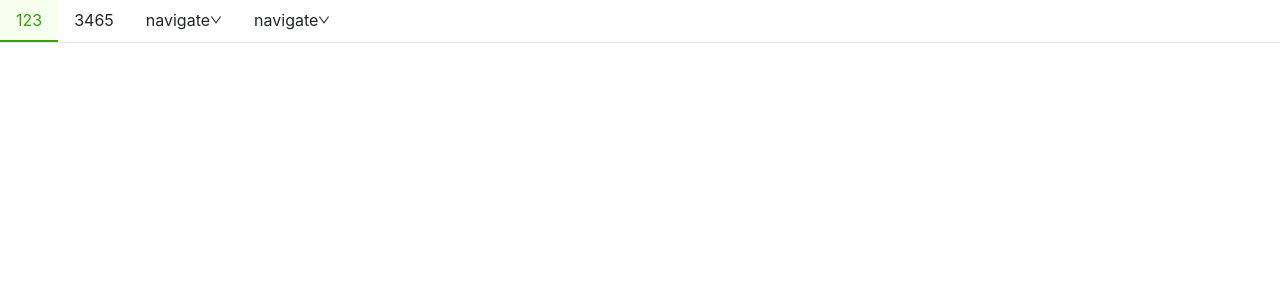
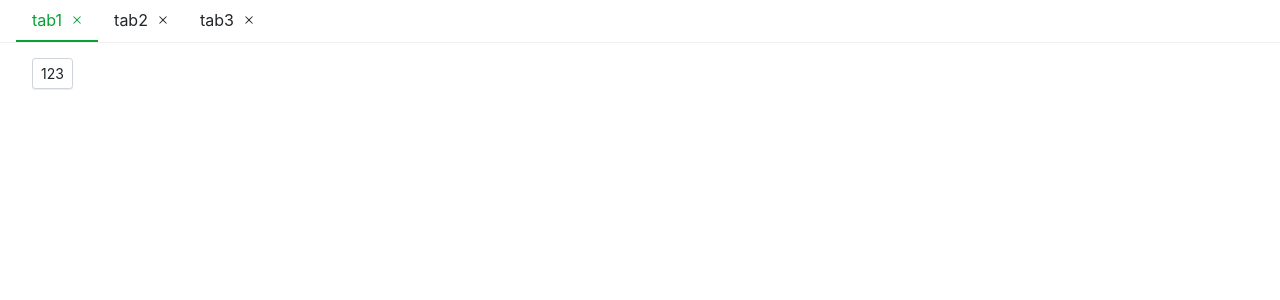
Before and after one commit to jinchengz2022/gingergarlic-ui, a React (Create React App) app: page / in a window 1280 px wide. Shown: the top 300 px of the page. Built offline with nearby package versions, Linux system fonts and the light colour scheme.

Commit message:
fix: menu component & add tabs component

```diff
--- a/src/App.tsx
+++ b/src/App.tsx
@@ -1,56 +1,23 @@
 import React from 'react';
-import { Menu, MenuItem, SubMenuItem } from './components/menu'
+import { Tabs, TabsPane, Button } from '../src/components'
 
 function App() {
 
-  // async function requestId (id: number): Promise<number> {
-  //   await Promise.resolve(id);
-  //   return id;
-  // }
-
-  // function lastRequest<T extends number, R>(res: (...args: R[]) => Promise<T>): (...args: R[]) => Promise<T> {
-  //   let time = 0;
-
-  //   async function innerRequest(...args: R[]): Promise<T> {
-  //     time++;
-  //     const request = await res(...args);
-  //     if(request !== time) {
-  //       await new Promise(() => {});
-  //     }
-  //     return request;
-  //   }
-  //   return innerRequest;
-  // }
-
-  // const wrapperRequest = lastRequest(requestId);
-
-  // wrapperRequest(1).then(console.log);
-  // wrapperRequest(2).then(console.log);
-  // wrapperRequest(3).then(console.log);
-
   return (
     <div>
-      <Menu
-        defaultSelectKey='first'
-        mode='horizontal'
-        onSelect={() => {}}
-        defaultOpenMenu={['submenu1']}
-      >
-        <MenuItem index='first' disabled>
-          123
-        </MenuItem>
-        <MenuItem index='second'>
-          3465
-        </MenuItem>
-        <SubMenuItem index='submenu1' title='navigate'>
-          <MenuItem index='sub1'>sub1</MenuItem>
-          <MenuItem index='sub2'>sub2</MenuItem>
-        </SubMenuItem>
-        <SubMenuItem index='submenu2' title='navigate'>
-          <MenuItem index='sub3'>sub1</MenuItem>
-          <MenuItem index='sub4'>sub2</MenuItem>
-        </SubMenuItem>
-      </Menu>
+      <Tabs type='edit'>
+        <TabsPane index="tab1" title='tab1'>
+          <Button>123</Button>
+      </TabsPane>
+      <TabsPane index="tab2" title='tab2'>
+          <div style={{ color: 'palegoldenrod'}}>
+            this is tabsPane test!!!
+          </div>
+      </TabsPane>
+      <TabsPane index="tab3" title='tab3'>
+          tab3
+      </TabsPane>
+      </Tabs>
     </div>
   );
 }
--- /dev/null
+++ b/src/components/index.ts
@@ -0,0 +1,4 @@
+export * from './alert'
+export * from './menu'
+export * from './tabs'
+export * from './button'
--- a/src/components/menu/Menu.tsx
+++ b/src/components/menu/Menu.tsx
@@ -39,8 +39,7 @@ export const Menu: React.FC<MenuProps> = (props) => {
   const [currentIndex, setCurrentIndex] = useState(defaultSelectKey);
 
   const menuSelect = (index: number | string) => {
-console.log(index);
-if (onSelect) {
+    if (onSelect) {
       onSelect(index);
       setCurrentIndex(index);
     }
@@ -54,7 +53,7 @@ if (onSelect) {
   }
 
   const classes = clssNames('menu', className, {
-    [`menu-mode-${mode}`]: mode
+    [`menu-${mode}`]: mode
   })
 
   const renderChildren = () => {
--- a/src/components/menu/MenuItem.tsx
+++ b/src/components/menu/MenuItem.tsx
@@ -27,11 +27,9 @@ export const MenuItem: React.FC<MenuItemProps> = (props) => {
   })
 
   const menuItemClick = () => {
-  console.log({index});
-  if (menuItemContext.onSelect && !disabled) {
+    if (menuItemContext.onSelect && !disabled) {
       menuItemContext.onSelect(index);
-console.log(menuItemContext);
-}
+    }
   }
 
   return <li
--- a/src/components/menu/SubMenuItem.tsx
+++ b/src/components/menu/SubMenuItem.tsx
@@ -16,15 +16,32 @@ export const SubMenuItem: React.FC<SubMenuItemProps> = ({ index, className, styl
   const SubmenuContext = useContext(MenuContext);
   const isOpen = SubmenuContext.mode === 'vertical' && SubmenuContext.defaultOpenMenu?.includes(index);
   const [openOrClose, setOpenOrClose] = useState(isOpen);
-  const classes = classNames('menu-item', className, {
-    'is-active': SubmenuContext.index === index && openOrClose,
-    [`submenu-mode-${SubmenuContext.mode}`]: SubmenuContext.mode
+  const classes = classNames('menu-item submenu-item', className, {
+    'is-active': SubmenuContext.index === index,
+    'is-open': openOrClose,
+    'is-vertical': SubmenuContext.mode === 'vertical',
   })
+  const subMenuClasses = classNames('submenu', {
+    'menu-opened': openOrClose
+  })
+  let timer: any;
 
-  const SubmenuItemClick = () => {
-    if (SubmenuContext.onSelect) {
-      SubmenuContext.onSelect(index);
-    }
+  const mouseEvent = (e: React.MouseEvent) => {
+    clearTimeout(timer);
+    e.preventDefault();
+    timer = setTimeout(() => {
+      setOpenOrClose(!openOrClose)
+    }, 300);
+  }
+
+  const handleClickOpen = SubmenuContext.mode === 'vertical' ? {
+    onClick: () => setOpenOrClose(!openOrClose)
+  } : {};
+
+  const handleMouseOpen = SubmenuContext.mode === 'vertical' ? {
+  } : {
+    onMouseEnter: mouseEvent,
+    onMouseLeave: mouseEvent
   }
 
   const renderChildren = () => {
@@ -41,13 +58,17 @@ export const SubMenuItem: React.FC<SubMenuItemProps> = ({ index, className, styl
       className={classes}
       style={style}
       key={index}
-    // onClick={SubmenuItemClick}
+      {...handleMouseOpen}
     >
-      <div className='sub-menu-collopse' onClick={() => setOpenOrClose(!openOrClose)}>
+      <div className='sub-menu-collopse' {...handleClickOpen}>
         <span>{title}</span>
-        {openOrClose ? <UpOutlined style={{ fontSize: 12 }} /> : <DownOutlined style={{ fontSize: 12 }} />}
+        {SubmenuContext.mode === 'vertical' ? (
+          openOrClose ?
+            <UpOutlined style={{ fontSize: 12 }} /> :
+            <DownOutlined style={{ fontSize: 12 }} />
+        ) : null}
       </div>
-      <ul style={{ display: openOrClose ? 'block' : 'none' }}>
+      <ul className={subMenuClasses}>
         {renderChildren()}
       </ul>
     </li>
--- a/src/components/menu/_style.scss
+++ b/src/components/menu/_style.scss
@@ -1,14 +1,15 @@
 .menu {
+  display: flex;
+  flex-wrap: wrap;
   padding-left: 0;
+  margin-bottom: 30px;
   list-style: none;
+  border-bottom: $menu-border-width solid $menu-border-color;
 
-  .menu-item {
-    display: flex;
-    align-items: center;
+  >.menu-item {
     padding: $menu-item-padding-y $menu-item-padding-x;
+    cursor: pointer;
     transition: $menu-transition;
-    height: 100%;
-    cursor: pointer;
 
     &:hover,
     &:focus {
@@ -23,118 +24,105 @@
 
     &.is-active,
     &:hover {
-      color: #389e0d;
+      color: $menu-item-active-color;
+      border-bottom: $menu-item-active-border-width solid $menu-item-active-color;
+    }
+  }
+
+  .submenu-item {
+    position: relative;
+
+    .submenu-title {
+      display: flex;
+      align-items: center;
     }
 
-    &.is-active {
-      color: #389e0d;
-      background-color: rgba($color: #f6ffed, $alpha: 1.0);
+    .arrow-icon {
+      transition: transform .25s ease-in-out;
+      margin-left: 3px;
+    }
 
+    &:hover {
+      .arrow-icon {
+        transform: rotate(180deg);
+      }
     }
   }
-}
 
-.menu-mode-horizontal {
-  display: flex;
-  flex-wrap: wrap;
-  border-bottom: 1px solid rgba(0, 0, 0, .08);
-
-  div {
-    display: flex;
-    align-items: center;
-    justify-content: space-between;
+  .is-vertical {
+    .arrow-icon {
+      transform: rotate(0deg) !important;
+    }
   }
 
-  .menu-item {
-    border-bottom: $menu-item-active-border-width solid transparent;
+  .is-vertical.is-opened {
+    .arrow-icon {
+      transform: rotate(180deg) !important;
+    }
+  }
 
-    ul {
-      list-style: none;
-      padding-left: 0;
-      display: flex;
-      flex-direction: column;
-      position: absolute;
-      margin-top: 12px;
-      background-color: white;
-      box-shadow: 0 3px 6px -4px #0000001f, 0 6px 16px #00000014, 0 9px 28px 8px #0000000d;
-    }
+  .submenu {
+    display: none;
+    list-style: none;
+    padding-left: 0;
+    white-space: nowrap;
 
-    &.is-active,
-    &:hover {
-      border-bottom: $menu-item-active-border-width solid #389e0d;
-    }
+    .menu-item {
+      padding: $menu-item-padding-y $menu-item-padding-x;
+      cursor: pointer;
+      transition: $menu-transition;
+      color: $body-color;
 
-  }
-}
-
-.menu-mode-vertical {
-  display: flex;
-  flex-direction: column;
-  border-right: 1px solid rgba(0, 0, 0, .08);
-
-  .menu-item {
-    border-left: $menu-item-active-border-width solid transparent;
-
-    &.is-active,
-    &:hover {
-      border-left: $menu-item-active-border-width solid #389e0d;
-      border-bottom: 0;
-    }
-
-    ul {
-      list-style: none;
-      padding-left: 0;
-    }
-
-    .sub-menu-collopse {
-      display: flex;
-      justify-content: space-between;
-      align-items: center;
-
-
-
-      div {
-        padding: 8px 16px 8px 18px;
+      &.is-active,
+      &:hover {
+        color: $menu-item-active-color !important;
       }
     }
   }
 }
 
-.sub-menu-item {
-  transition: $menu-transition;
+.menu-horizontal {
+  >.menu-item {
+    border-bottom: $menu-item-active-border-width solid transparent;
 
-  &:hover {
-    color: #389e0d;
+    div {
+      display: flex;
+      justify-content: space-between;
+      align-items: center;
+    }
 
-    .menu-item {
-      color: #000;
-
-      &.is-active,
-      &:hover {
-        color: #389e0d;
-        border-left: $menu-item-active-border-width solid #389e0d;
-        border-bottom: 0;
-      }
+    .menu-opened {
+      display: block;
     }
   }
 
+  .submenu {
+    position: absolute;
+    background: $white;
+    z-index: 100;
+    top: calc(100% + 8px);
+    border: $menu-border-width solid $menu-border-color;
+    box-shadow: $submenu-box-shadow;
+  }
+}
+
+.menu-vertical {
+  flex-direction: column;
+  border-bottom: 0px;
+  margin: 10px 20px;
+  width: 200px;
+  border-right: $menu-border-width solid $menu-border-color;
+
+  >.menu-item {
+
+    border-left: $menu-item-active-border-width solid transparent;
+
+    &.is-active,
+    &:hover {
+      border-bottom: 0px;
+      border-left: $menu-item-active-border-width solid $menu-item-active-color;
+    }
 
 
-
-
+  }
 }
-
-// .submenu-mode-horizontal {
-//   display: flex;
-//   flex-wrap: wrap;
-//   margin-bottom: 30px;
-
-//   .menu-item {
-//     border-bottom: $menu-item-active-border-width solid transparent;
-
-//     &.is-active,
-//     &:hover {
-//       border-bottom: $menu-item-active-border-width solid #389e0d;
-//     }
-//   }
-// }
--- /dev/null
+++ b/src/components/tabs/Tabs.tsx
@@ -0,0 +1,55 @@
+import React, { useState, createContext, FunctionComponentElement } from 'react'
+import classNames from 'classnames'
+
+type TabsType = 'edit' | 'default';
+
+interface TabsProps {
+  defaultKey?: string | number;
+  className?: string;
+  style?: React.CSSProperties;
+  type?: TabsType;
+  children: React.ReactNode;
+}
+
+interface TabsContextProps {
+  key?: string | number;
+  type?: TabsType;
+  onSelect?: (key: string | number) => void;
+}
+
+export const TabsContext = createContext<TabsContextProps>({ key: 'tab1' })
+
+export const Tabs: React.FC<TabsProps> = ({ defaultKey, className, style, children, type }) => {
+  const [currentKey, setCurrentKey] = useState<string | number>('tab1');
+  const tabsClasses = classNames('tabs', className, {})
+
+  const onSelect = (key: string | number) => {
+    setCurrentKey(key)
+  }
+
+  const tabsContextValue: TabsContextProps = { key: currentKey, onSelect, type }
+
+  /*
+    TODO: 当前选中tabs
+          li子元素样式
+          添加删除功能
+  */
+
+  const renderChildren = () => {
+    return React.Children.map(children, (child, index) => {
+      const childElement = child as FunctionComponentElement<TabsProps>;
+      return React.cloneElement(childElement, { ...childElement.props })
+
+    })
+  }
+
+  return <ul className={tabsClasses} style={style}>
+    <TabsContext.Provider value={tabsContextValue}>
+      {renderChildren()}
+    </TabsContext.Provider>
+  </ul>
+}
+
+Tabs.defaultProps = {
+  type: 'default'
+}
--- /dev/null
+++ b/src/components/tabs/TabsPane.tsx
@@ -0,0 +1,47 @@
+import React, { useContext, useRef } from 'react'
+import classNames from 'classnames'
+import { CloseOutlined } from '@ant-design/icons'
+import { TabsContext } from './Tabs'
+
+interface TabsPaneProps {
+  index: string | number;
+  title?: string | number;
+  className?: string;
+  style?: React.CSSProperties;
+  children: React.ReactNode;
+}
+
+export const TabsPane: React.FC<TabsPaneProps> = (props) => {
+  const { index, title, children, className, style } = props
+  const elementRef = useRef<any>();
+  const tabsPaneContext = useContext(TabsContext);
+  const tabsPaneClasses = classNames('tabs-pane', className, {
+    'is-active': tabsPaneContext.key === index
+  })
+
+  const onClickPane = () => {
+    if (tabsPaneContext.onSelect) {
+      tabsPaneContext.onSelect(index);
+    }
+  }
+
+  const removeNode = () => {
+    elementRef.current.remove();
+  }
+
+  return <li className={tabsPaneClasses} onClick={onClickPane} ref={elementRef}>
+    <div>
+      <span>{title}</span>
+      {
+        tabsPaneContext.type === 'edit' && <CloseOutlined style={{ fontSize: 10 }} onClick={removeNode} />
+      }
+    </div>
+    {
+      tabsPaneContext.key === index && (
+        <div>
+          {children}
+        </div>
+      )
+    }
+  </li>
+}
--- /dev/null
+++ b/src/components/tabs/_style.scss
@@ -0,0 +1,40 @@
+.tabs {
+  display: flex;
+  flex-wrap: wrap;
+  flex-direction: row;
+  list-style-type: none;
+  padding-left: 16px;
+  width: 100%;
+  border-bottom: 1px solid rgba(0, 0, 0, 0.06);
+
+  >.tabs-pane {
+    padding: 8px 16px;
+
+    div:nth-child(1){
+      display: flex;
+      justify-content: space-between;
+      align-items: center;
+
+      span:nth-child(2) {
+        margin-left: 10px;
+      }
+    }
+
+    div:nth-child(2){
+      position: absolute;
+      left: 16px;
+      top: 42px;
+      padding: 16px;
+      color: #000;
+    }
+
+    &:hover {
+      color: rgb(8, 161, 54);
+    }
+
+    &.is-active {
+      color: rgb(8, 161, 54);
+      border-bottom: 2px solid rgb(8, 161, 54);
+    }
+  }
+}
--- /dev/null
+++ b/src/components/tabs/index.ts
@@ -0,0 +1,2 @@
+export * from './Tabs'
+export * from './TabsPane'
--- a/src/style/index.scss
+++ b/src/style/index.scss
@@ -9,3 +9,5 @@
 @import "../components/alert/style";
 
 @import "../components/menu/style";
+
+@import "../components/tabs/style";
```
